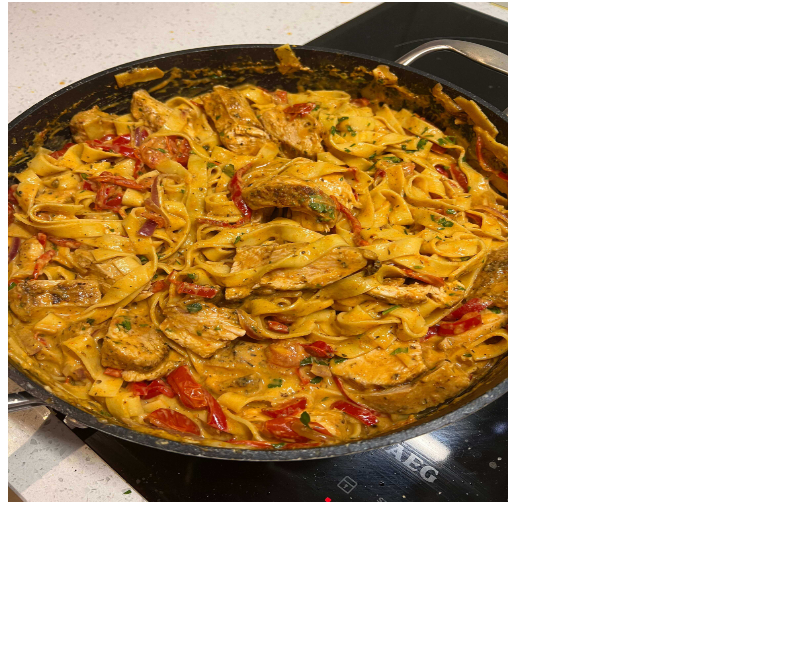
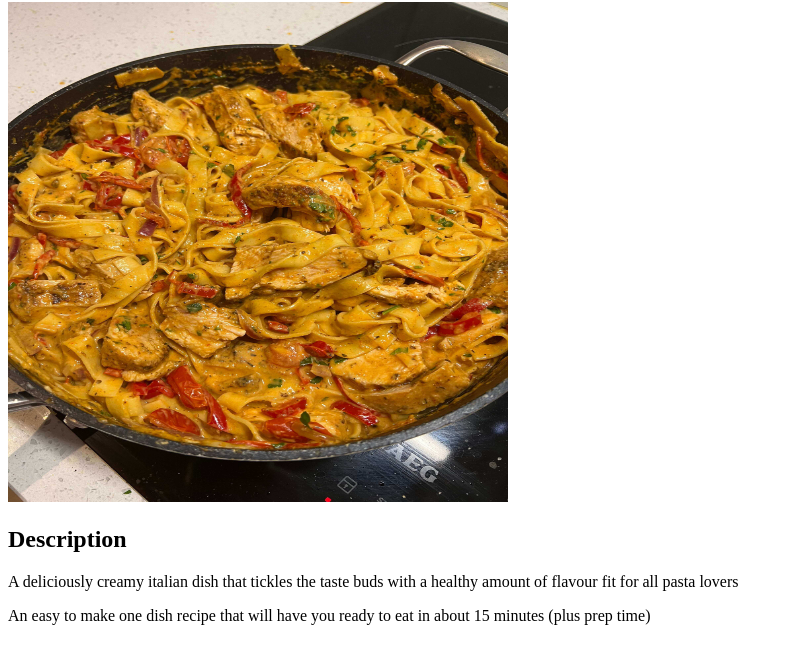
Before and after one commit to BenjiSmith1990/odin-recipes, a plain HTML site: page recipes/chicken-tagliatelle.html in a window 1280 px wide. Shown: the part 78-742 px from the top of the page, without its empty margins (0-793 px from the left). Drawn offline with Linux system fonts and the light colour scheme.

Commit message:
add a brief description about the recipe

```diff
--- a/recipes/chicken-tagliatelle.html
+++ b/recipes/chicken-tagliatelle.html
@@ -8,5 +8,8 @@
 <body>
     <h1>Chicken Tagliatelle</h1>
     <img src="../img/chicken-tagliatelle.jpg" alt="image of a delicious plate of chicken tagliatelle" width="500" height="500">
+    <h2>Description</h2>
+    <p>A deliciously creamy italian dish that tickles the taste buds with a healthy amount of flavour fit for all pasta lovers</p>
+    <p>An easy to make one dish recipe that will have you ready to eat in about 15 minutes (plus prep time)</p>
 </body>
 </html>
```
